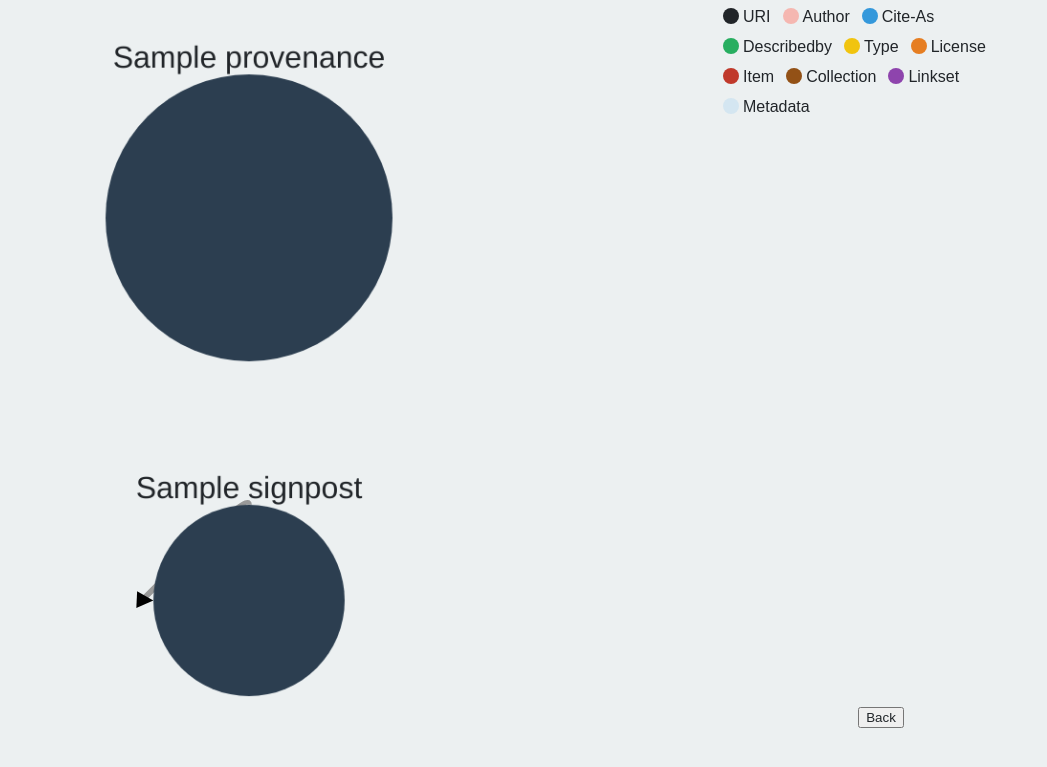
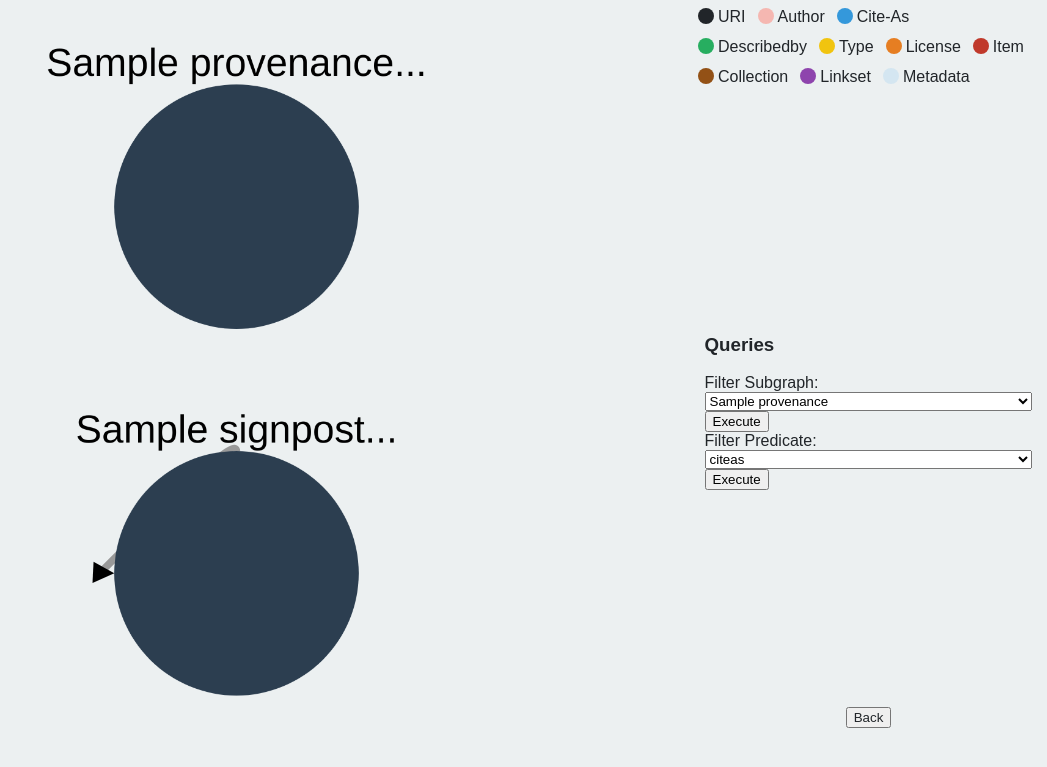
Before and after one commit to ChristosEfstathiades/3rdYearProject, a Flask app: template templates/crawled.html in a window 1280 px wide. Shown: the top 767 px of the page, without its empty margins (233-1280 px from the left). Run offline with Flask 3, Linux system fonts and the light colour scheme; the template is opened without the code that fills it: most values are stand-ins (such as "Sample title", 1, 10 or a date in 2020); some libraries are stand-ins or nearby versions.

Commit message:
explorative queries

```diff
--- a/app.py
+++ b/app.py
@@ -10,8 +10,7 @@ FUSEKI_QUERY_URL = "http://localhost:3030/ds/query"
 
 @app.route("/")
 def index():
-    URLs = fetchURLs()
-
+    URLs = fetchURLs() # fetch stored graphs
 
     return render_template('index.html', error_msg=None, URLs = URLs)
 
@@ -41,6 +40,9 @@ def crawl():
         metadata = Graph()
         metadataAdded = set()
         provenances = []
+
+        # Joins each individual graph into joint knowledge graph
+        # Selects first metadata found to prevent blank node duplication bug
         for graph in graphs:
             metadataLength = len(metadata)
             provenances.append(graph['provenance'])
@@ -51,36 +53,50 @@ def crawl():
                 if bool(graph['metadata'][link]) and link not in metadataAdded:
                     metadata += graph['metadata'][link]
                     metadataAdded.add(link)
-                    print(link)
                     break
             if len(metadata) == metadataLength:
-                for link in graph['linksets'][linkset]['metadata']:
-                    if bool(graph['linksets'][linkset]['metadata'][link]) and link not in metadataAdded:
-                        metadata += graph['linksets'][linkset]['metadata'][link]
-                        metadataAdded.add(link)
-                        break
-        print(len(metadata))
+                for linkset in graph['linksets']:
+                    for link in graph['linksets'][linkset]['metadata']:
+                        if bool(graph['linksets'][linkset]['metadata'][link]) and link not in metadataAdded:
+                            metadata += graph['linksets'][linkset]['metadata'][link]
+                            metadataAdded.add(link)
+                            break
+        # print(len(metadata))
 
 
-        metadata.serialize(destination="test.rdf", format="xml")
+        # metadata.serialize(destination="test.rdf", format="xml")
         joint_kg =  {
             'provenances': provenances,
             'signposts': joint_signposts,
             'metadata': metadata
         }
 
+        # check if graph exists
+        query = f"""
+        ASK WHERE {{
+            GRAPH <{joint_kg['provenances'][0]}> {{ ?s ?p ?o }}
+        }}
+        """
+        params = {"query": query, "format": "json"}
+        headers = {"Content-Type": "application/x-www-form-urlencoded"}
+        response = requests.post(FUSEKI_QUERY_URL, data=params, headers=headers)
 
+        if response.status_code != 200:
+            print("check if exist query failed")
 
-        graph = joint_kg['metadata'] + joint_kg['signposts']
-        rdf = graph.serialize(format='turtle')
+        exists = response.json().get("boolean", False)
+        if not exists:
+            # stores graph
+            graph = joint_kg['metadata'] + joint_kg['signposts']
+            rdf = graph.serialize(format='turtle')
 
-        headers = {"Content-Type": "text/turtle"}
-        response = requests.post(FUSEKI_STORE_URL+joint_kg['provenances'][0], data=rdf, headers=headers)
-        if response.status_code in [200, 201]:
-            print("Succesfully stored graph")
-        else:
-            URLs = fetchURLs()
-            return render_template('index.html', error_msg="Error: Could not store graph", URLs = URLs)
+            headers = {"Content-Type": "text/turtle"}
+            response = requests.post(FUSEKI_STORE_URL+joint_kg['provenances'][0], data=rdf, headers=headers)
+            if response.status_code in [200, 201]:
+                print("Succesfully stored graph")
+            else:
+                URLs = fetchURLs()
+                return render_template('index.html', error_msg="Error: Could not store graph", URLs = URLs)
 
 
         if debug:
@@ -92,7 +108,7 @@ def crawl():
 def fetch():
     url = request.args.get('url')
     g = Graph()
-
+    # only fetches signposts and not metadata
     q = f"""
         SELECT ?s ?p ?o FROM <{url}> WHERE {{
             ?s ?p ?o .
@@ -110,8 +126,7 @@ def fetch():
 
     for binding in data['results']['bindings']:
         g.add((URIRef(binding["s"]["value"]), URIRef(binding["p"]["value"]), URIRef(binding["o"]["value"])))
-    for s,p,o in g:
-        print(s, p, o)
+
 
     joint_kg =  {
             'provenances': [url],
@@ -121,20 +136,6 @@ def fetch():
     return render_template('crawled.html', graphs = None, joint_kg = joint_kg, labels = False, edgecolor=True, displaymetadata=False)
 
 
-@app.route('/store', methods=['POST'])
-def store():
-    if request.method == "POST":
-        graph = request.form.get('graph')
-        provenance = request.form.get('provenance')
-
-        rdf = graph.serialize(format='turtle')
-
-        headers = {"Content-Type": "text/turtle"}
-        response = requests.post(FUSEKI_STORE_URL+provenance, data=rdf, headers=headers)
-        if response.status_code in [200, 201]:
-            print(1)
-        else:
-            print(2)
 
 def fetchURLs():
     g = Graph()
@@ -154,5 +155,91 @@ def fetchURLs():
         URLs.append(row.g)
     return URLs
 
+@app.route('/subgraph', methods=['POST'])
+def subgraph():
+    print(1)
+    subgraph = request.form.get('subgraph')
+    graph = request.form.get('graph')
+    metadata = request.form.get('metadata')
+    g = Graph()
+    if metadata:
+        q = f"""
+            SELECT ?s ?p ?o WHERE {{
+            GRAPH <{graph}> {{
+                ?s ?p ?o .
+                FILTER(STRSTARTS(STR(?p), "http://www.iana.org/assignments/relation/")) .
+                FILTER(CONTAINS(STR(?s), "{subgraph}")) .
+            }}
+        }}
+        """
+    else:
+        q = f"""
+            SELECT ?s ?p ?o WHERE {{
+            GRAPH <{graph}> {{
+                ?s ?p ?o .
+                FILTER(CONTAINS(STR(?s), "{subgraph}")) .
+            }}
+        }}
+        """
+
+    params = {
+        "query": q,
+        "format": "json"
+    }
+    headers = {"Content-Type": "application/x-www-form-urlencoded"}
+    response = requests.post(FUSEKI_QUERY_URL, data=params, headers=headers)
+
+    data = response.json()
+
+    for binding in data['results']['bindings']:
+        g.add((URIRef(binding["s"]["value"]), URIRef(binding["p"]["value"]), URIRef(binding["o"]["value"])))
+
+    joint_kg =  {
+            'provenances': [subgraph],
+            'signposts': g
+    }
+    # for s,p,o in g:
+    #     print(s,p,o)
+    return render_template('crawled.html', graphs = None, joint_kg = joint_kg, labels = False, edgecolor=True, displaymetadata=metadata)
+
+
+@app.route('/predicate', methods=['POST'])
+def predicate():
+    print(1)
+    predicate = request.form.get('predicate')
+    graph = request.form.get('graph')
+
+    g = Graph()
+    q = f"""
+        PREFIX ns: <http://www.iana.org/assignments/relation/>
+        SELECT ?s ?p ?o WHERE {{
+        GRAPH <{graph}> {{
+            ?s ns:{predicate} ?o .
+        }}
+    }}
+    """
+
+
+    params = {
+        "query": q,
+        "format": "json"
+    }
+    headers = {"Content-Type": "application/x-www-form-urlencoded"}
+    response = requests.post(FUSEKI_QUERY_URL, data=params, headers=headers)
+
+    data = response.json()
+
+    for binding in data['results']['bindings']:
+        g.add((URIRef(binding["s"]["value"]), URIRef("http://www.iana.org/assignments/relation/"+predicate), URIRef(binding["o"]["value"])))
+
+    joint_kg =  {
+            'provenances': [graph],
+            'signposts': g
+    }
+    for s,p,o in g:
+        print(s,p,o)
+    return render_template('crawled.html', graphs = None, joint_kg = joint_kg, labels = False, edgecolor=True, displaymetadata=False)
+
+
 if __name__ == '__main__':
     app.run(host='127.0.0.1', port=5555, debug=True)
--- a/crawler.py
+++ b/crawler.py
@@ -10,7 +10,7 @@ class Crawler:
         self.describedByFormats = ["turtle", "application/ld+json", "text/turtle", "application/rdf+xml", "application/n-triples"] # application/json, application/xml
         self.ns = Namespace("http://www.iana.org/assignments/relation/")
         self.graphs = []
-        self.urls = [URI]#, "https://s11.no/2022/a2a-fair-metrics/34-http-item-rocrate/"]
+        self.urls = [URI]
         self.depthLimit = 20
         self.visited = {URI}
 
@@ -170,6 +170,3 @@ class Crawler:
             return URIRef(signpost.context)
         else:
             return URIRef(self.origin)
-
-    def test(self):
-        return [self.signposts, self.signposts.signposts, self.signposts.context, self.signposts.other_contexts]
--- a/static/css/crawled.css
+++ b/static/css/crawled.css
@@ -5,7 +5,7 @@
 }
 
 #cy {
-  width: 75vw;
+  width: 73vw;
   height: 90vh;
   /* margin: auto; */
   /* display: block; */
@@ -13,7 +13,7 @@
 }
 
 #menu {
-  width: 25vw;
+  width: 27vw;
   display: flex;
   flex-direction: column;
   justify-content: space-between;
@@ -47,3 +47,7 @@
   text-decoration: none;
   color: #212529;
 }
+
+#subgraph, #predicate{
+  width: 100%;
+}
--- a/templates/crawled.html
+++ b/templates/crawled.html
@@ -5,7 +5,9 @@
     <meta name="viewport" content="width=device-width, initial-scale=1.0">
     <link rel="stylesheet" type="text/css" href="/static/css/global.css">
     <link rel="stylesheet" type="text/css" href="/static/css/crawled.css">
-    <script src="/static/js/cytoscape.min.js"></script>
+    {# <script src="/static/js/cytoscape.min.js"></script> #}
+    <script src="https://cdnjs.cloudflare.com/ajax/libs/cytoscape/3.21.0/cytoscape.min.js"></script>
+
     <title>Results</title>
 </head>
 <body>
@@ -56,11 +58,34 @@
                     <span>Metadata</span>
                 </div>
             </div>
-            {# <form action="{{ url_for('store') }}" method="post">
-                <input type="hidden" name="graph" value="{{joint_kg['signposts']}}">
-                <input type="hidden" name="provenance" value="{{joint_kg['provenances'][0]}}">
-                <button type="submit">Store Graph</button>
-            </form> #}
+            <section>
+                <h3>Queries</h3>
+                <form action="{{ url_for('subgraph') }}" method="post">
+                    <input type="hidden" value="{{joint_kg['provenances'][0]}}" name="graph">
+                    <input type="hidden" value="{{metadata}}" name="metadata">
+                    <label for="subgraph">Filter Subgraph:</label>
+                    <select name="subgraph" id="subgraph">
+                        {% for provenance in joint_kg['provenances'] %}
+                            <option value="{{provenance}}">{{provenance}}</option>
+                        {% endfor %}
+                    </select>
+                    <button type="submit">Execute</button>
+                </form>
+
+                <form action="{{ url_for('predicate') }}" method="post">
+                    <input type="hidden" value="{{joint_kg['provenances'][0]}}" name="graph">
+                    <label for="subgraph">Filter Predicate:</label>
+                    <select name="predicate" id="predicate">
+                        {% set predicates = ["citeas", "describedby", "item", "author", "type", "license", "linkset"] %}
+                        {% for predicate in predicates %}
+                            <option value="{{predicate}}">{{predicate}}</option>
+                        {% endfor %}
+                    </select>
+                    <button type="submit">Execute</button>
+                </form>
+
+
+            </section>
             <button id="back"><a href="{{ url_for('index') }}">Back</a></button>
 
         </div>
@@ -70,58 +95,16 @@
 
 
 
+
+        var cy;
+        // create graph takes (signposts, provenance)
+        function createGraph() {
             let signposts = []
-        {# let origin = '{{ graphs[0].provenance }}'
-        {% for graph in graphs%}
-            signposts.push(
-                {
-                    data: { id: '{{graph.provenance}}' },
-                    style: {
-                        'width': 75,
-                        'height': 75
-                    }
-                }
-            )
-            {% for s, p, o in graph.signposts %}
-                predicate = '{{p}}'
-                predicate = predicate.split('/').pop();
-                signposts.push(
-                    {group: 'nodes', data: {id: '{{o}}', label: predicate} },
-                    {group: 'edges', data: {source: '{{s}}', target: '{{o}}'} }//id: count, label: predicate
-                )
-            {% endfor %}
-            {% for link in graph.linksets %}
-                linkset = '{{link}}'
-                console.log(linkset)
-                {% for s, p, o in graphs[0].linksets[link].signposts %}
-                    predicate = '{{p}}'
-                    predicate = predicate.split('/').pop();
-                    signposts.push(
-                        {group: 'nodes', data: {id: '{{o}}', label: predicate} },
-                        {group: 'edges', data: {source: linkset, target: '{{o}}'} }//id: count, label: predicate
-                    )
-                {% endfor %}
-            {% endfor %}
-        {% endfor %} #}
-
-
-        // JOINT KG ////////////////////////
-        {# {% for provenance in joint_kg['provenances'] %}
-            signposts.push(
-                {
-                    data: { id: '{{provenance}}' },
-                    style: {
-                        'width': 75,
-                        'height': 75
-                    }
-                }
-            )
-        {% endfor %} #}
             {% for s, p, o in joint_kg['signposts'] %}
                 predicate = '{{p}}'
                 predicate = predicate.split('/').pop();
                 signposts.push(
-                {group: 'nodes', data: {id: '{{o}}', label: predicate} },
+                    {group: 'nodes', data: {id: '{{o}}', label: predicate, shorthand: '{{o}}'.slice(0,20)+"..."} },
                     {group: 'edges', data: {source: '{{s}}', target: '{{o}}', label: predicate} }//label: predicate
                 )
             {% endfor %}
@@ -129,45 +112,44 @@
             {% if displaymetadata %}
                 {% for s, p, o in joint_kg['metadata'] %}
                     predicate = '{{p}}'
+                    if ('{{o}}') {
                         signposts.push(
-                    {group: 'nodes', data: {id: '{{o}}', label: predicate}, classes:'metadata' },
-                    {group: 'edges', data: {source: '{{s}}', target: '{{o}}', label: predicate} }//label: predicate
+                            {group: 'nodes', data: {id: '{{o}}', label: predicate, shorthand: '{{o}}'.slice(0,30)+"..."}, classes: ['metadata'] },
+                            {group: 'edges', data: {source: '{{s}}', target: '{{o}}', label: predicate } , classes: ['metadata'] }//label: predicate
                         )
+                    }// check if string isnt empty
                 {% endfor %}
             {%endif%}
             ////////////////////////////////////
-
-        console.log(signposts)
-
-        var cy = cytoscape({
+            cy = cytoscape({
                 container: document.getElementById('cy'),
 
-            elements: {
+                {# elements: {
                     nodes: [
                     {
-                    data: { id: '{{joint_kg['provenances'][0]}}' },
+                        data: { id: '{{joint_kg['provenances'][0]}}', shorthand: '{{joint_kg['provenances'][0]}}'.slice(0,30)+"..."},
                         style: {
                             'width': 150,
                             'height': 150
                         }
                     }
                     ]
-            },
+                }, #}
 
                 // so we can see the ids
                 style: [
                     {
                     selector: 'node',
                     style: {
-                    'label': 'data(id)', // Use node's 'label' property
+                        'label': 'data(shorthand)', // Use node's 'label' property
                         //'text-valign': 'center', // Center vertically
                         //'text-halign': 'center', // Center horizontall
                         //'text-wrap': 'wrap',
-                    //'text-max-width': '80px',
+                        //'text-max-width': '10px',
                         'background-color': '#2c3e50',
                         'width': 100,
                         'height': 100,
-                    'color': '#212529'
+                        //'color': 'rgba(255,255,255,1)'
                     }
                     },
                     {
@@ -176,20 +158,21 @@
                         {% if labels %}
                         'label': 'data(label)',
                         {% endif %}
-                    //'text-margin-y': -20,
+                        //'text-margin-y': 5,
+                        //'text-margin-x': 5,
                         'target-arrow-shape': 'triangle', // Arrow at target node
                         'target-arrow-color': 'black',    // Match edge color
-                    'curve-style': 'bezier'
+                        'curve-style': 'bezier',
+                        'text-background-color': 'white'
                     }
                     }
                 ]
             });
+            cy.add({group: 'nodes', data: {id: '{{joint_kg['provenances'][0]}}', shorthand: '{{joint_kg['provenances'][0]}}'.slice(0,30)+"..."} })
             cy.add(signposts)
 
-
-
             var layout = cy.elements().layout({
-            name: 'concentric', // circle
+                name: 'concentric',// circle
                 minNodeSpacing: 50
             });
 
@@ -197,6 +180,9 @@
             {% if edgecolor %}
             cy.edges().forEach(edge => {
                 colour = colourCode(edge.data('label'))
+                if (edge.hasClass('metadata')) {
+                    colour = '#d4e6f1'
+                }
                 edge.style('line-color', colour);
             });
             {% else %}
@@ -209,64 +195,34 @@
             });
             {% endif %}
 
-        {# cy.style()
-        .selector('.metadata')
-        .style({
-            'background-color': '#a9cce3'
-        })
-        .update(); #}
 
-        {# function showLinksetSignposts(node)
-        {
-            s = []
-            {% for graph in graphs %}
-                {% for linkset in graph.linksets%}
-                    if ('{{linkset}}' == node.data('id'))
-                    {
-                        {% for s, p, o in graph.linksets[linkset].signposts %}
-                            predicate = '{{p}}'
-                            predicate = predicate.split('/').pop();
-                            s.push(
-                                {group: 'nodes', data: {id: '{{o}}', label: predicate} },
-                                {group: 'edges', data: {source: node.data('id'), target: '{{o}}'} }
-                            )
-                        {% endfor %}
-                    }
-                {% endfor %}
-            {% endfor %}
-            // method 1 - reposition whole layout
-            cy.add(s)
-            cy.layout({
-                name: 'concentric',
-                animate: true,
-                minNodeSpacing: 50
-            }).run();
+            cy.on('mouseover', 'node', function(evt) {
+                let node = evt.target;
+                node.data('shorthand', node.id());
+            });
 
-            cy.nodes().forEach(node => {
-                colour = colourCode(node.data('label'))
-                node.style('background-color', colour);
+            cy.on('mouseout', 'node', function(evt) {
+                let node = evt.target;
+                node.data('shorthand', node.id().slice(0,30)+"...");
             });
         }
 
-        function hideLinksetSignposts(node)
-        {
-            let edgesToRemove = cy.edges(`[source = "${node.data('id')}"]`); // Select all outgoing edges
-            let targetNodes = edgesToRemove.targets().filter(tnode => tnode.id() !== node.data('id')); // Exclude source node itself
-            edgesToRemove.remove(); // Remove the selected edges
-            targetNodes.remove();
+        function destroyGraph() {
+            cy.destroy();
         }
 
 
 
-        cy.on('tap', 'node[label = "linkset"]', function(evt) {
-            let node = evt.target;
-            if (node.hasClass('show')) {
-                hideLinksetSignposts(node);
-            } else {
-                showLinksetSignposts(node);
-            }
-            node.toggleClass('show')
-        }); #}
+
+
+
+
+
+
+
+
+
+
 
         function colourCode(predicate)
         {
@@ -300,6 +256,11 @@
                     return "#2c3e50"
             }
         }
+
+
+
+
+        createGraph()
      </script>
 </body>
 </html>
--- a/templates/index.html
+++ b/templates/index.html
@@ -15,7 +15,7 @@
             <div id="options">
                 <div class="option">
                     <input type="checkbox" name="debug" id="debug">
-                    <label for="debug">Debug</label>
+                    <label for="debug">Table Form</label>
                 </div>
                 <div class="option">
                     <input type="checkbox" name="labels">
@@ -26,7 +26,7 @@
                     <label for="edges">Colour Coded Edges</label>
                 </div>
                 <div class="option">
-                    <input type="checkbox" name="metadata">
+                    <input type="checkbox" name="metadata" checked>
                     <label for="metadata">Display Metadata</label>
                 </div>
             </div>
@@ -38,7 +38,6 @@
         <section>
         <h3>Saved Graphs:</h3>
         {% for url in URLs[::-1] %}
-            {# <p class="savedURL">{{url}}</p> #}
             <a href="/fetch?url={{url}}" class="savedURL">{{url}}</a>
         {% endfor %}
 
```
Also changed, not shown: static/js/crawled.js (deleted, +0 -43 lines), templates/debug.html (+0 -11 lines), test.py (+11 -10 lines), 2 other files. Lines whose indentation alone changed are shown as unchanged.
